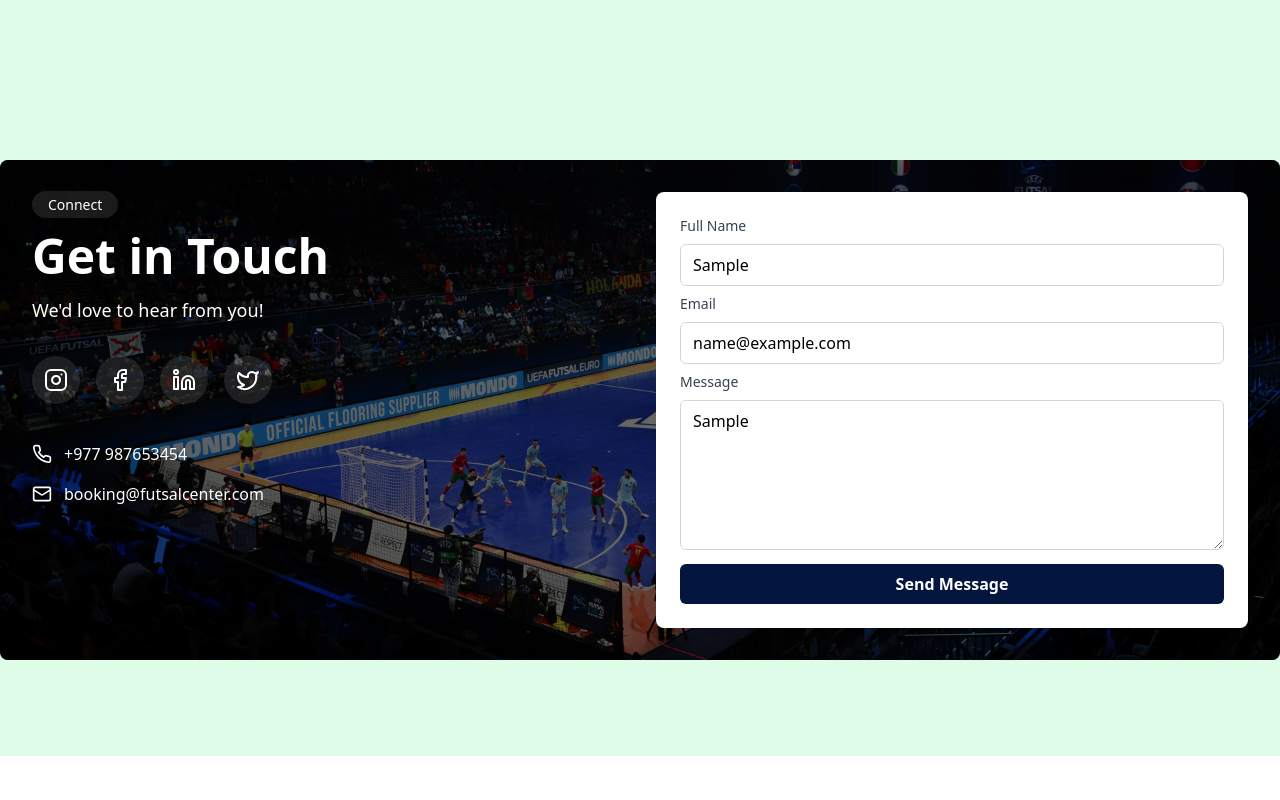
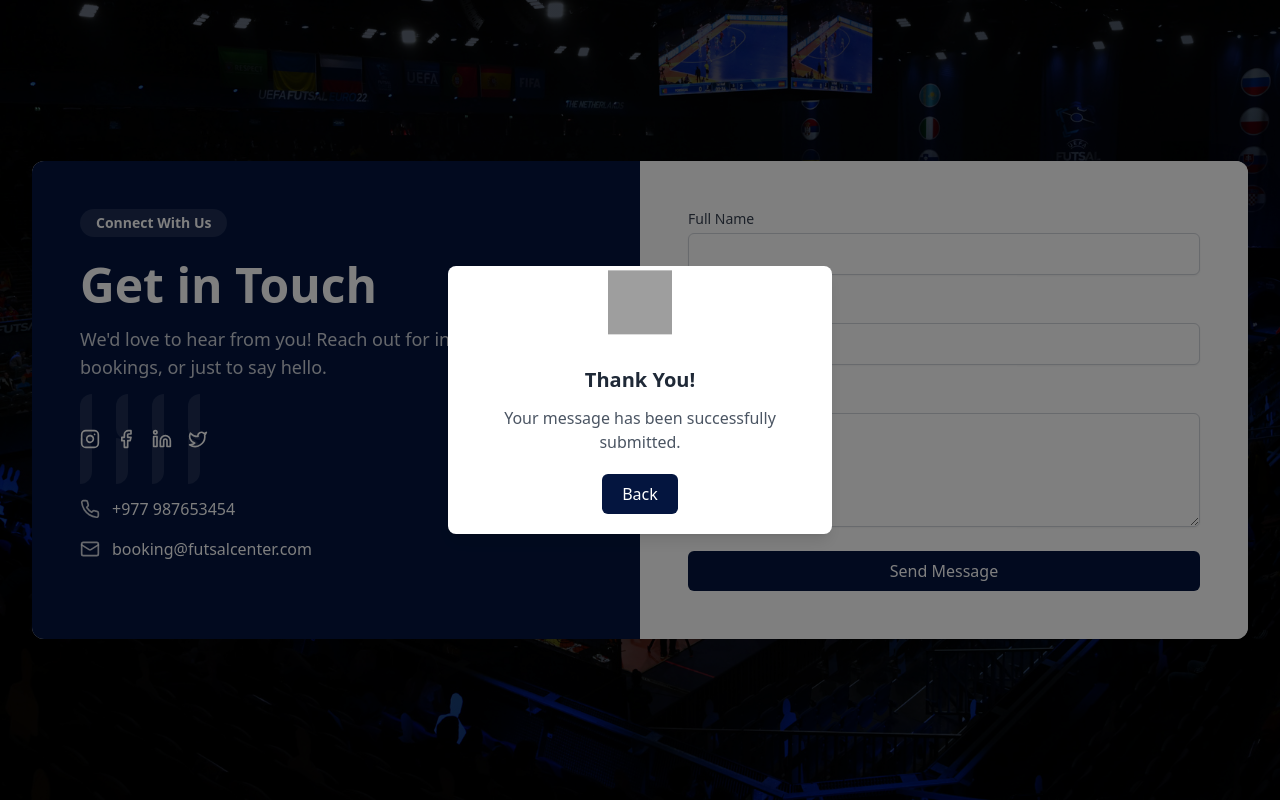
Before and after one commit to Seesonn/FUTSALFINALFRONTEND, a React (Vite) app: page /contact in a window 1280 px wide. Both pictures are taken after typing "Sample", "name@example.com", "Sample" into the empty fields and a click on the button "Send Message". Built offline with nearby package versions, Linux system fonts and the light colour scheme; grey boxes are pictures that could not be loaded.

Commit message:
Update Contact.jsx

```diff
--- a/src/project/Contact.jsx
+++ b/src/project/Contact.jsx
@@ -1,46 +1,95 @@
-import React from "react";
-import {
-  Facebook,
-  Instagram,
-  Linkedin,
-  Twitter,
-  Phone,
-  Mail,
-} from "lucide-react";
-import contactbg from "../assets/ful.jpg";
+
+import { useState } from "react";
+import full from "../assets/ful.jpg";
+import { Facebook, Instagram, Linkedin, Twitter, Phone, Mail } from "lucide-react";
 
 const Contact = () => {
+  const [formData, setFormData] = useState({
+    fullName: "",
+    email: "",
+    message: "",
+  });
+  const [errors, setErrors] = useState({});
+  const [isSubmitting, setIsSubmitting] = useState(false);
+  const [isSubmitted, setIsSubmitted] = useState(false);
+
+  const handleChange = (e) => {
+    const { name, value } = e.target;
+    setFormData({ ...formData, [name]: value });
+    if (errors[name]) {
+      setErrors({ ...errors, [name]: "" });
+    }
+  };
+
+  const validateForm = () => {
+    const newErrors = {};
+    if (!formData.fullName.trim()) {
+      newErrors.fullName = "Full Name is required";
+    }
+    if (!formData.email.trim()) {
+      newErrors.email = "Email is required";
+    } else if (!/^[^\s@]+@[^\s@]+\.[^\s@]+$/.test(formData.email)) {
+      newErrors.email = "Invalid email address";
+    }
+    if (!formData.message.trim()) {
+      newErrors.message = "Message is required";
+    }
+    return newErrors;
+  };
+
   const handleSubmit = (e) => {
     e.preventDefault();
-    // Here we would typically handle form submission
-    // For now, we'll just log to the console
-    console.log("Form submitted");
+    const validationErrors = validateForm();
+    if (Object.keys(validationErrors).length > 0) {
+      setErrors(validationErrors);
+      return;
+    }
+
+    setIsSubmitting(true);
+    setTimeout(() => {
+      setIsSubmitting(false);
+      setIsSubmitted(true);
+      setFormData({ fullName: "", email: "", message: "" });
+      setErrors({});
+    }, 2000);
+  };
+
+  const closePopup = () => {
+    setIsSubmitted(false);
   };
 
   return (
-    <div className="container mx-auto bg-green-100/90  py-24">
-      <div className="relative rounded-lg overflow-hidden mt-16">
-        <img
-          src={contactbg}
-          alt="Futsal players on a court"
-          className="object-cover w-full h-full absolute inset-0"
-        />
+    <div
+      className="min-h-screen flex items-center justify-center py-24 px-4 sm:px-6 lg:px-8 relative overflow-hidden"
+      style={{
+        backgroundImage: `url(${full})`,
+        backgroundSize: "cover",
+        backgroundPosition: "center",
+      }}
+    >
+      {/* Background Overlay */}
+      <div className="absolute inset-0 bg-gradient-to-r from-gray-500 to-gray-600 mix-blend-multiply" />
 
-        <div className="absolute inset-0 bg-black/60" aria-hidden="true" />
-
-        <div className="relative z-10 p-8">
-          <div className="grid md:grid-cols-2 gap-8 items-start">
-            <div className="text-white space-y-8">
+      <div className="max-w-7xl mx-auto bg-white rounded-xl shadow-2xl overflow-hidden relative z-10">
+        <div className="relative">
+          {/* Content */}
+          <div className="lg:grid lg:grid-cols-2">
+            {/* Left Section - Contact Info */}
+            <div className="p-8 bg-[#04153F] text-white lg:p-12">
+              <div className="space-y-6">
                 <div>
-                <span className="text-sm font-medium bg-white/10 px-4 py-1 rounded-full">
-                  Connect
+                  <span className="inline-block bg-white/10 text-sm font-semibold px-4 py-1 rounded-full">
+                    Connect With Us
                   </span>
-                <h1 className="text-5xl font-bold mt-4">Get in Touch</h1>
-                <p className="mt-4 text-lg">We'd love to hear from you!</p>
+                  <h1 className="mt-6 text-4xl font-bold sm:text-5xl">Get in Touch</h1>
+                  <p className="mt-4 text-lg text-white/80">
+                    We'd love to hear from you! Reach out for inquiries, bookings, or just to say hello.
+                  </p>
                 </div>
 
+                {/* Social Media Links */}
                 <nav aria-label="Social media links">
-                <ul className="flex flex-wrap gap-4">
+                  <ul className="flex space-x-4">
                     {[
                       { name: "Instagram", icon: Instagram, href: "#" },
                       { name: "Facebook", icon: Facebook, href: "#" },
@@ -50,93 +99,274 @@ const Contact = () => {
                       <li key={social.name}>
                         <a
                           href={social.href}
-                        className="bg-white/10 p-3 rounded-full hover:bg-white/20 transition-colors inline-block"
+                          className="p-3 bg-white/10 rounded-full hover:bg-white/20 transition-all duration-300 ease-in-out"
                           aria-label={social.name}
                         >
-                        <social.icon className="w-6 h-6" aria-hidden="true" />
+                          <social.icon className="w-5 h-5" />
                         </a>
                       </li>
                     ))}
                   </ul>
                 </nav>
 
+                {/* Contact Details */}
                 <address className="not-italic space-y-4">
-                <div className="flex items-center gap-3">
-                  <Phone className="w-5 h-5" aria-hidden="true" />
+                  <div className="flex items-center space-x-3">
+                    <Phone className="w-5 h-5 text-white/80" />
                     <span>+977 987653454</span>
                   </div>
-                <div className="flex items-center gap-3">
-                  <Mail className="w-5 h-5" aria-hidden="true" />
+                  <div className="flex items-center space-x-3">
+                    <Mail className="w-5 h-5 text-white/80" />
                     <a
                       href="mailto:booking@futsalcenter.com"
-                    className="hover:underline"
+                      className="hover:underline hover:text-white transition-all duration-300"
                     >
                       booking@futsalcenter.com
                     </a>
                   </div>
                 </address>
               </div>
+            </div>
 
-            <form
-              onSubmit={handleSubmit}
-              className="bg-white rounded-lg p-6  space-y-2"
-            >
-              <div className="space-y-2">
-                <label
-                  htmlFor="bookingInfo"
-                  className="block text-sm font-medium text-gray-700"
-                >
+            {/* Right Section - Contact Form */}
+            <div className="p-8 bg-white lg:p-12">
+              <form onSubmit={handleSubmit} className="space-y-6">
+                <div>
+                  <label htmlFor="fullName" className="block text-sm font-medium text-gray-700">
                     Full Name
                   </label>
                   <input
                     type="text"
-                  id="bookingInfo"
-                  name="bookingInfo"
-                  className="w-full px-3 py-2 border border-gray-300 rounded-md focus:outline-none focus:ring-2 focus:ring-[#04153F]"
+                    id="fullName"
+                    name="fullName"
+                    value={formData.fullName}
+                    onChange={handleChange}
+                    className={`mt-1 block w-full px-4 py-2 border ${
+                      errors.fullName ? "border-red-500" : "border-gray-300"
+                    } rounded-md shadow-sm focus:outline-none focus:ring-2 focus:ring-[#04153F] focus:border-[#04153F] transition-all duration-300`}
                     required
                   />
+                  {errors.fullName && <p className="text-red-500 text-sm mt-1">{errors.fullName}</p>}
                 </div>
-              <div className="space-y-2">
-                <label
-                  htmlFor="email"
-                  className="block text-sm font-medium text-gray-700"
-                >
+
+                <div>
+                  <label htmlFor="email" className="block text-sm font-medium text-gray-700">
                     Email
                   </label>
                   <input
                     type="email"
                     id="email"
                     name="email"
-                  className="w-full px-3 py-2 border border-gray-300 rounded-md focus:outline-none focus:ring-2 focus:ring-[#04153F]"
+                    value={formData.email}
+                    onChange={handleChange}
+                    className={`mt-1 block w-full px-4 py-2 border ${
+                      errors.email ? "border-red-500" : "border-gray-300"
+                    } rounded-md shadow-sm focus:outline-none focus:ring-2 focus:ring-[#04153F] focus:border-[#04153F] transition-all duration-300`}
                     required
                   />
+                  {errors.email && <p className="text-red-500 text-sm mt-1">{errors.email}</p>}
                 </div>
-              <div className="space-y-2">
-                <label
-                  htmlFor="message"
-                  className="block text-sm font-medium text-gray-700"
-                >
+
+                <div>
+                  <label htmlFor="message" className="block text-sm font-medium text-gray-700">
                     Message
                   </label>
                   <textarea
                     id="message"
                     name="message"
-                  className="w-full px-3 py-2 border border-gray-300 rounded-md focus:outline-none focus:ring-2 focus:ring-[#04153F] min-h-[150px]"
+                    rows="4"
+                    value={formData.message}
+                    onChange={handleChange}
+                    className={`mt-1 block w-full px-4 py-2 border ${
+                      errors.message ? "border-red-500" : "border-gray-300"
+                    } rounded-md shadow-sm focus:outline-none focus:ring-2 focus:ring-[#04153F] focus:border-[#04153F] transition-all duration-300`}
                     required
                   />
+                  {errors.message && <p className="text-red-500 text-sm mt-1">{errors.message}</p>}
                 </div>
+
+                <div>
                   <button
                     type="submit"
-                className="w-full bg-[#04153F] hover:bg-[#04153F]/90 text-white font-semibold py-2 px-4 rounded-md transition-colors"
+                    disabled={isSubmitting}
+                    className="w-full bg-[#04153F] text-white px-4 py-2 rounded-md hover:bg-[#04153F]/90 focus:outline-none focus:ring-2 focus:ring-offset-2 focus:ring-[#04153F] transition-all duration-300"
                   >
-                Send Message
+                    {isSubmitting ? "Sending..." : "Send Message"}
                   </button>
+                </div>
               </form>
             </div>
           </div>
         </div>
       </div>
+
+      {/* Popup Modal */}
+      {isSubmitted && (
+  <div className="fixed inset-0 flex items-center justify-center bg-black/50 z-50 p-4">
+    <div className="bg-white p-5 rounded-lg shadow-lg text-center w-full max-w-xs sm:max-w-sm mx-auto">
+      <img
+        src="https://cdn-icons-png.flaticon.com/512/53/53283.png"
+        alt="Football"
+        className="w-12 h-12 sm:w-16 sm:h-16 mx-auto mb-3 sm:mb-4 animate-bounce"
+      />
+      <h2 className="text-lg sm:text-xl font-bold text-gray-800 mb-2 sm:mb-3">Thank You!</h2>
+      <p className="text-sm sm:text-base text-gray-600 mb-4 sm:mb-5">
+        Your message has been successfully submitted.
+      </p>
+      <button
+        onClick={closePopup}
+        className="bg-[#04153F] text-white px-4 py-1.5 sm:px-5 sm:py-2 rounded-md text-sm sm:text-base hover:bg-[#04153F]/90 transition-colors duration-200"
+      >
+        Back
+      </button>
+    </div>
+  </div>
+)}
+    </div>
   );
 };
 
 export default Contact;
+
+// import React from "react";
+// import {
+//   Facebook,
+//   Instagram,
+//   Linkedin,
+//   Twitter,
+//   Phone,
+//   Mail,
+// } from "lucide-react";
+// import contactbg from "../assets/ful.jpg";
+
+// const Contact = () => {
+//   const handleSubmit = (e) => {
+//     e.preventDefault();
+//     // Here we would typically handle form submission
+//     // For now, we'll just log to the console
+//     console.log("Form submitted");
+//   };
+
+//   return (
+//     <div className="container mx-auto bg-green-100/90  py-24">
+//       <div className="relative rounded-lg overflow-hidden mt-16">
+//         <img
+//           src={contactbg}
+//           alt="Futsal players on a court"
+//           className="object-cover w-full h-full absolute inset-0"
+//         />
+
+//         <div className="absolute inset-0 bg-black/60" aria-hidden="true" />
+
+//         <div className="relative z-10 p-8">
+//           <div className="grid md:grid-cols-2 gap-8 items-start">
+//             <div className="text-white space-y-8">
+//               <div>
+//                 <span className="text-sm font-medium bg-white/10 px-4 py-1 rounded-full">
+//                   Connect
+//                 </span>
+//                 <h1 className="text-5xl font-bold mt-4">Get in Touch</h1>
+//                 <p className="mt-4 text-lg">We'd love to hear from you!</p>
+//               </div>
+
+//               <nav aria-label="Social media links">
+//                 <ul className="flex flex-wrap gap-4">
+//                   {[
+//                     { name: "Instagram", icon: Instagram, href: "#" },
+//                     { name: "Facebook", icon: Facebook, href: "#" },
+//                     { name: "LinkedIn", icon: Linkedin, href: "#" },
+//                     { name: "Twitter", icon: Twitter, href: "#" },
+//                   ].map((social) => (
+//                     <li key={social.name}>
+//                       <a
+//                         href={social.href}
+//                         className="bg-white/10 p-3 rounded-full hover:bg-white/20 transition-colors inline-block"
+//                         aria-label={social.name}
+//                       >
+//                         <social.icon className="w-6 h-6" aria-hidden="true" />
+//                       </a>
+//                     </li>
+//                   ))}
+//                 </ul>
+//               </nav>
+
+//               <address className="not-italic space-y-4">
+//                 <div className="flex items-center gap-3">
+//                   <Phone className="w-5 h-5" aria-hidden="true" />
+//                   <span>+977 987653454</span>
+//                 </div>
+//                 <div className="flex items-center gap-3">
+//                   <Mail className="w-5 h-5" aria-hidden="true" />
+//                   <a
+//                     href="mailto:booking@futsalcenter.com"
+//                     className="hover:underline"
+//                   >
+//                     booking@futsalcenter.com
+//                   </a>
+//                 </div>
+//               </address>
+//             </div>
+
+//             <form
+//               onSubmit={handleSubmit}
+//               className="bg-white rounded-lg p-6  space-y-2"
+//             >
+//               <div className="space-y-2">
+//                 <label
+//                   htmlFor="bookingInfo"
+//                   className="block text-sm font-medium text-gray-700"
+//                 >
+//                   Full Name
+//                 </label>
+//                 <input
+//                   type="text"
+//                   id="bookingInfo"
+//                   name="bookingInfo"
+//                   className="w-full px-3 py-2 border border-gray-300 rounded-md focus:outline-none focus:ring-2 focus:ring-[#04153F]"
+//                   required
+//                 />
+//               </div>
+//               <div className="space-y-2">
+//                 <label
+//                   htmlFor="email"
+//                   className="block text-sm font-medium text-gray-700"
+//                 >
+//                   Email
+//                 </label>
+//                 <input
+//                   type="email"
+//                   id="email"
+//                   name="email"
+//                   className="w-full px-3 py-2 border border-gray-300 rounded-md focus:outline-none focus:ring-2 focus:ring-[#04153F]"
+//                   required
+//                 />
+//               </div>
+//               <div className="space-y-2">
+//                 <label
+//                   htmlFor="message"
+//                   className="block text-sm font-medium text-gray-700"
+//                 >
+//                   Message
+//                 </label>
+//                 <textarea
+//                   id="message"
+//                   name="message"
+//                   className="w-full px-3 py-2 border border-gray-300 rounded-md focus:outline-none focus:ring-2 focus:ring-[#04153F] min-h-[150px]"
+//                   required
+//                 />
+//               </div>
+//               <button
+//                 type="submit"
+//                 className="w-full bg-[#04153F] hover:bg-[#04153F]/90 text-white font-semibold py-2 px-4 rounded-md transition-colors"
+//               >
+//                 Send Message
+//               </button>
+//             </form>
+//           </div>
+//         </div>
+//       </div>
+//     </div>
+//   );
+// };
+
+// export default Contact;
```
Lines whose indentation alone changed are shown as unchanged.
